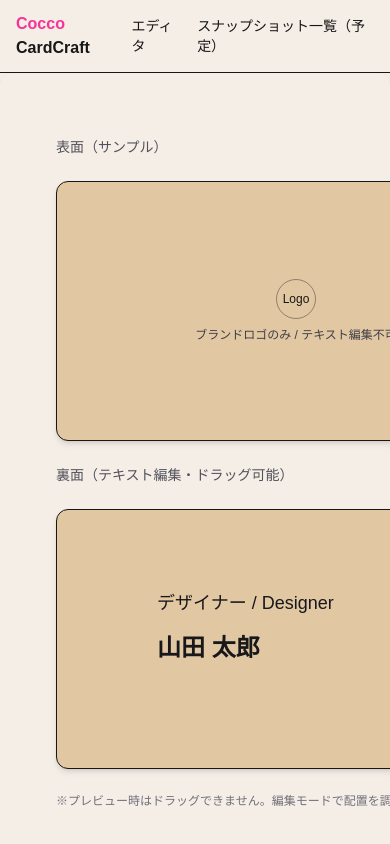
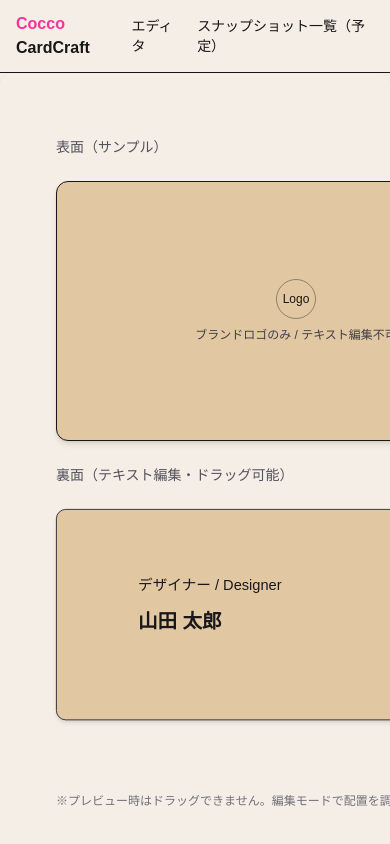
Before and after one commit to muu-ima/muu-cardcraft-lite, a Next.js app: page /editor in a window 390 px wide. Shown: the top 844 px of the page. Built offline with nearby package versions, Linux system fonts and the light colour scheme.

Commit message:
feat:カードをレスポンシブにしscale時のドラッグ補正を追加

```diff
--- a/app/editor/CardEditor.tsx
+++ b/app/editor/CardEditor.tsx
@@ -4,7 +4,8 @@ import { useState, type CSSProperties } from "react";
 import ModalPreview from "@/app/components/ModalPreview";
 import Toolbar from "@/app/components/Toolbar";
 import { useCardBlocks } from "@/hooks/useCardBlocks";
-import  { CARD_DESIGNS, type DesignKey }  from "@/shared/design"
+import { CARD_DESIGNS, type DesignKey } from "@/shared/design";
+
 
 function getCardStyle(design: DesignKey): CSSProperties {
   const conf = CARD_DESIGNS[design];
@@ -30,8 +31,19 @@ export default function CardEditor() {
   const [isPreview, setIsPreview] = useState(false);
   const [design, setDesign] = useState<DesignKey>("plain");
 
-  const { blocks, updateText, handleMouseDown, cardRef, blockRefs, downloadImage } =
-    useCardBlocks();
+  const CARD_W = 480;
+
+  const scale =
+    typeof window !== "undefined" ? Math.min(window.innerWidth / CARD_W, 1) : 1;
+
+  const {
+    blocks,
+    updateText,
+    handleMouseDown,
+    cardRef,
+    blockRefs,
+    downloadImage,
+  } = useCardBlocks();
 
   return (
     <div className="flex min-h-screen w-full font-sans dark:bg-black">
@@ -60,11 +72,22 @@ export default function CardEditor() {
               <p className="mt-4 text-sm text-zinc-600">
                 裏面（テキスト編集・ドラッグ可能）
               </p>
-
+              {/* B：見た目サイズ枠（レスポンシブで縮む） */}
+              <div
+                className="relative w-full max-w-[480px]"
+                style={{ aspectRatio: "480 / 260" }}
+              >
+                {/* C：実寸カード（480×260）を scale して載せる */}
                 <div
                   ref={cardRef}
-                style={getCardStyle(design)}
-                className="relative w-[480px] h-[260px] rounded-xl border shadow-md overflow-hidden"
+                  style={{
+                    width: 480,
+                    height: 260,
+                    transform: `scale(${scale})`,
+                    transformOrigin: "top left",
+                    ...getCardStyle(design),
+                  }}
+                  className="absolute top-0 left-0 rounded-xl border shadow-md overflow-hidden"
                 >
                   {blocks.map((block) => (
                     <div
@@ -73,7 +96,10 @@ export default function CardEditor() {
                         blockRefs.current[block.id] = el;
                       }}
                       onMouseDown={(e) =>
-                      handleMouseDown(e, block.id, { disabled: isPreview })
+                        handleMouseDown(e, block.id, {
+                          disabled: isPreview,
+                          scale,
+                        })
                       }
                       style={{
                         top: block.y,
@@ -81,7 +107,9 @@ export default function CardEditor() {
                         cursor: isPreview ? "default" : "move",
                       }}
                       className={`absolute select-none whitespace-nowrap text-zinc-900 dark:text-zinc-50 ${
-                      block.fontWeight === "bold" ? "font-bold" : "font-normal"
+                        block.fontWeight === "bold"
+                          ? "font-bold"
+                          : "font-normal"
                       }`}
                     >
                       <span style={{ fontSize: `${block.fontSize}px` }}>
@@ -89,6 +117,7 @@ export default function CardEditor() {
                       </span>
                     </div>
                   ))}
+                </div>
               </div>
 
               <p className="text-xs text-zinc-500">
--- a/hooks/useCardBlocks.ts
+++ b/hooks/useCardBlocks.ts
@@ -2,6 +2,11 @@
 "use client";
 
 import { useEffect, useRef, useState } from "react";
+
+type DragOptions = {
+  disabled?: boolean;
+  scale?: number;
+};
 
 export type Block = {
   id: string;
@@ -80,24 +85,32 @@ export function useCardBlocks() {
 
   // マウスダウン開始
   const handleMouseDown = (
-    e: React.MouseEvent<HTMLDivElement>,
+    e: React.MouseEvent,
     id: string,
-    options?: { disabled?: boolean }
+    options?: DragOptions
   ) => {
     if (options?.disabled) return;
-    if (!cardRef.current) return;
+
+    const scale = options?.scale ?? 1;
 
     e.preventDefault();
     setDragTargetId(id);
     setIsDragging(true);
 
-    const cardRect = cardRef.current.getBoundingClientRect();
+    const el = cardRef.current;
+    if (!el) return;
+
+    const cardRect = el.getBoundingClientRect();
     const block = blocks.find((b) => b.id === id);
     if (!block) return;
 
+    // 画面上のマウス座標 → カード内の論理座標(480x260基準)に変換
+    const pointerX = (e.clientX - cardRect.left) / scale;
+    const pointerY = (e.clientY - cardRect.top) / scale;
+
     setOffset({
-      x: e.clientX - cardRect.left - block.x,
-      y: e.clientY - cardRect.top - block.y,
+      x: pointerX - block.x,
+      y: pointerY - block.y,
     });
   };
 
```
Lines whose indentation alone changed are shown as unchanged.
